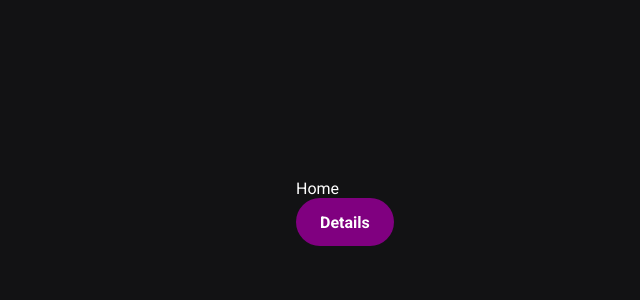
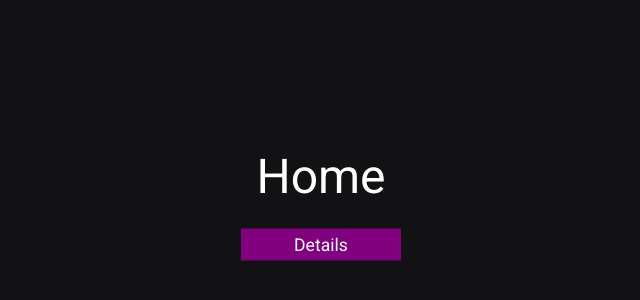
Before and after one commit to annamarcomini/PokedexWithApi, a Next.js app: page / in a window 1280 px wide. Shown: the part 196-496 px from the top of the page, without its empty margins (319-959 px from the left). Built offline with nearby package versions, Linux system fonts and the light colour scheme.

Commit message:
botões de navegação entre telas criados

```diff
--- a/package.json
+++ b/package.json
@@ -15,8 +15,8 @@
     "next": "13.4.13",
     "react": "18.2.0",
     "react-dom": "18.2.0",
+    "react-router-dom": "^6.15.0",
     "sass": "^1.65.1",
     "typescript": "5.1.6"
   }
-
 }
--- a/src/pages/home.module.scss
+++ b/src/pages/home.module.scss
@@ -1,28 +1,41 @@
+.Container{
+ position: relative;
 
+ }
 
-.hero{
- width: 50px;
-  height: 50px;
-  /* Centralizar na vertical e na horizontal */
+  .hero{
   position: absolute;
   top: 50%;
   left: 50%;
-  margin: -25px 0 0 -25px;
+  transform: translate(-50%, -50%);
 
 
+  span{
+  display: flex; //alinhar o icone com o texto do botão
+  align-items: center; //centralizar eles no meio do botão
+  justify-content: center;
+  font-size: 3rem;
 
-  button{
-   height: 3rem;
-   border-radius: 3rem; // arredondar os cantos
+  margin-bottom: 1.5rem;
+   }
+
+   button{
+   height: 5px;
+   width: 10rem;
+   font-size: 1.1rem;
    border: 0;
-   padding: 1.5rem;
+   padding: 1rem;
+
   align-items: center;
   display: flex; //alinhar o icone com o texto do botão
- align-items: center; //centralizar eles no meio do botão
- justify-content: center;
- font-weight: bold;
+  align-items: center; //centralizar eles no meio do botão
+  justify-content: center;
    background-color: var(--purple);
    color: var(--white);
 
+  transition: 0.2s;
+  &:hover {
+  filter: brightness(0.8);
+    }
+ }
   }
-}
--- a/src/pages/index.tsx
+++ b/src/pages/index.tsx
@@ -1,14 +1,17 @@
 import styles from './home.module.scss'
+import Link from "next/link"
 
 export default function Home (){
 return (
   <>
-    <main>
+    <div className={styles.container}>
       <section className={styles.hero}>
         <span>Home</span>
-        <button type="button">Details</button>
+       <Link href="/details">
+          <button type="button">Details</button>
+        </Link>
       </section>
-    </main>
+    </div>
   </>
 )
 
```
Also changed, not shown: src/pages/details.tsx (added, +17 -0 lines), 1 other file (tests, documents, lock files or other folders).
